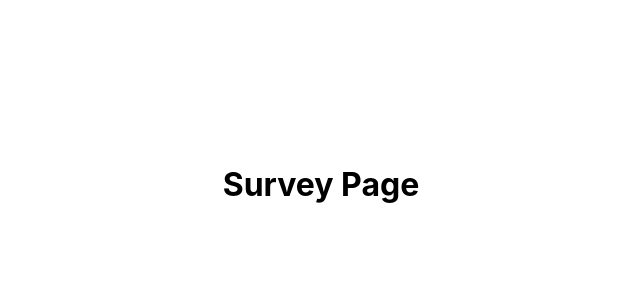
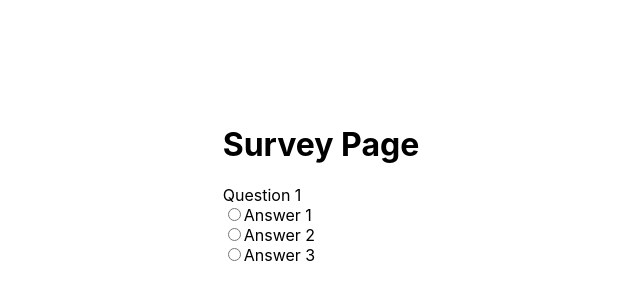
Before and after one commit to Sebsterio/animalysis, a React (Create React App) app in the folder client/: page /survey/p1/q1 in a window 1280 px wide. Shown: the part 216-516 px from the top of the page, without its empty margins (319-959 px from the left). Built offline with nearby package versions, Linux system fonts and the light colour scheme.

Commit message:
create Question, RadioInput, and TextInput components

```diff
--- a/client/src/components/App/routes.js
+++ b/client/src/components/App/routes.js
@@ -17,14 +17,14 @@ export const routes = [
 		inNav: true,
 	},
 	{
-		path: "/survey/:set",
+		path: "/survey/:section",
 		name: "Survey",
 		component: Survey,
 		exact: true,
 		inNav: false,
 	},
 	{
-		path: "/survey/:set/:question",
+		path: "/survey/:section/:question",
 		name: "Survey",
 		component: Survey,
 		exact: true,
--- a/client/src/components/Survey/Survey.jsx
+++ b/client/src/components/Survey/Survey.jsx
@@ -1,24 +1,48 @@
 import React from "react";
 import { Redirect } from "react-router-dom";
+
+import { Question } from "./components";
 
 const Survey = ({
 	// state
 	surveyData,
 	pageStack,
 	// router
-	history,
 	match,
 }) => {
-	const { set, question } = match.params;
+	const { section: sectionRoute, question: questionRoute } = match.params;
 
-	if (!set) {
-		const firstQuestionRoute = surveyData[0].route;
-		return <Redirect to={`survey/${firstQuestionRoute}`} />;
+	// --------------- Correct the path if incomplete ---------------------
+
+	if (!sectionRoute) {
+		const firstSectionRoute = surveyData[0].route;
+		return <Redirect to={`survey/${firstSectionRoute}`} />;
 	}
+
+	const sectionData = surveyData.find(
+		(section) => section.route === sectionRoute
+	);
+
+	if (!questionRoute) {
+		const firstQuestionRoute = sectionData.questions[0].route;
+		return <Redirect to={`${sectionRoute}/${firstQuestionRoute}`} />;
+	}
+
+	const questionData = sectionData.questions.find(
+		(question) => question.route === questionRoute
+	);
+
+	// -------------------------- Handlers ---------------------------------
+
+	const handleInput = () => {};
+
+	// --------------------------- Render ----------------------------------
 
 	return (
 		<div className="Survey">
 			<h1>Survey Page</h1>
+
+			<Question data={questionData} handleInput={handleInput} />
 
 			{/* Buttons "back" and "next" (history) */}
 		</div>
--- /dev/null
+++ b/client/src/components/Survey/components/Question.jsx
@@ -0,0 +1,24 @@
+import React from "react";
+
+import { RadioInput, TextInput } from "./index";
+
+export const Question = ({ data, handleInput }) => {
+	const { label, type, answers } = data;
+
+	const id = "Question";
+
+	return (
+		<div className="Question">
+			<label htmlFor={id} className="Question__text">
+				{label}
+			</label>
+
+			{type === "radio" &&
+				answers.map((a, i) => (
+					<RadioInput key={i} i={i} text={a.text} handleInput={handleInput} />
+				))}
+
+			{type === "text" && <TextInput id={id} />}
+		</div>
+	);
+};
--- /dev/null
+++ b/client/src/components/Survey/components/RadioInput.jsx
@@ -0,0 +1,20 @@
+import React from "react";
+
+export const RadioInput = ({ text, i, handleInput }) => {
+	const id = `RadioInput-${i}`;
+
+	return (
+		<div className="RadioInput">
+			<input
+				id={id}
+				className="RadioInput__input"
+				type="radio"
+				name="RadioInput-group"
+				onInput={handleInput}
+			/>
+			<label htmlFor={id} className="RadioInput__label">
+				{text}
+			</label>
+		</div>
+	);
+};
--- /dev/null
+++ b/client/src/components/Survey/components/TextInput.jsx
@@ -0,0 +1,7 @@
+import React from "react";
+
+export const TextInput = ({ id }) => (
+	<div className="TextInput">
+		<textarea name="TextInput" id={id} cols="30" rows="10"></textarea>
+	</div>
+);
--- /dev/null
+++ b/client/src/components/Survey/components/index.js
@@ -0,0 +1,3 @@
+export * from "./Question";
+export * from "./RadioInput";
+export * from "./TextInput";
--- a/client/src/index.js
+++ b/client/src/index.js
@@ -1,11 +1,10 @@
 import React from "react";
 import ReactDOM from "react-dom";
 import { Provider } from "react-redux";
-// import { PersistGate } from "redux-persist/integration/react";
+import { PersistGate } from "redux-persist/integration/react";
 import { BrowserRouter } from "react-router-dom";
 
-// import { store, persistor } from "redux/store";
-import { store } from "redux/store";
+import { store, persistor } from "redux/store";
 // import * as serviceWorker from "./serviceWorker";
 
 import { App } from "components/App";
@@ -14,11 +13,11 @@ import "styles/index.scss";
 ReactDOM.render(
 	<React.StrictMode>
 		<Provider store={store}>
-			{/* <PersistGate persistor={persistor}> */}
-			<BrowserRouter>
-				<App />
-			</BrowserRouter>
-			{/* </PersistGate> */}
+			<PersistGate persistor={persistor}>
+				<BrowserRouter>
+					<App />
+				</BrowserRouter>
+			</PersistGate>
 		</Provider>
 	</React.StrictMode>,
 	document.getElementById("root")
```
